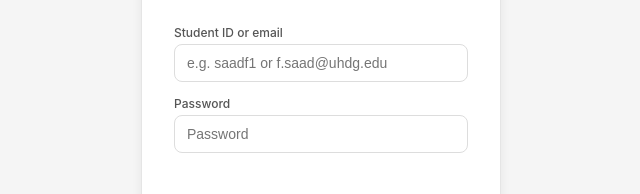
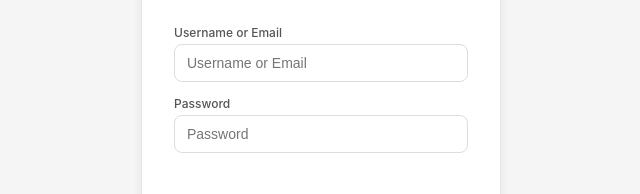
Before and after one commit to UHD-Saad/IcarusAscend.github.io, a plain HTML site: page index.html in a window 1280 px wide. Shown: the part 308-502 px from the top of the page, 319-959 px from the left. Drawn offline with Linux system fonts and the light colour scheme.

Commit message:
Add files via upload

```diff
--- a/index.html
+++ b/index.html
@@ -135,8 +135,8 @@
       <div class="login-school">University of Houston Digital Gateway</div>
       <div class="login-sub">Student Information Portal</div>
     </div>
-    <label for="uid">Student ID or email</label>
-    <input type="text" id="uid" placeholder="e.g. saadf1 or f.saad@uhdg.edu">
+    <label for="uid">Username or Email</label>
+    <input type="text" id="uid" placeholder="Username or Email">
     <label for="upw">Password</label>
     <input type="password" id="upw" placeholder="Password">
     <div class="login-err" id="login-err"></div>
```
